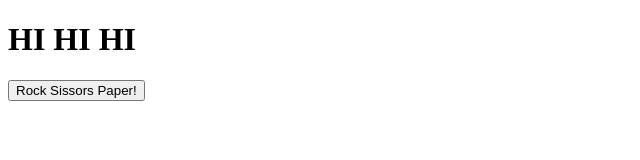
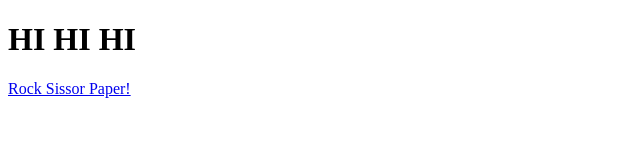
Before and after one commit to delusionbox/delusionbox.github.io, a plain HTML site: page index.html in a window 1280 px wide. Shown: the whole page, without its empty margins (0-640 px from the left). Drawn offline with Linux system fonts and the light colour scheme.

Commit message:
Update index.html

```diff
--- a/index.html
+++ b/index.html
@@ -4,6 +4,6 @@
 </head>
 <body>
   <h1>HI HI HI </h1>
-  <button>Rock Sissors Paper!</button>
+  <a href="/rsp.html">Rock Sissor Paper!</a>
 </body>
 </html>
```
